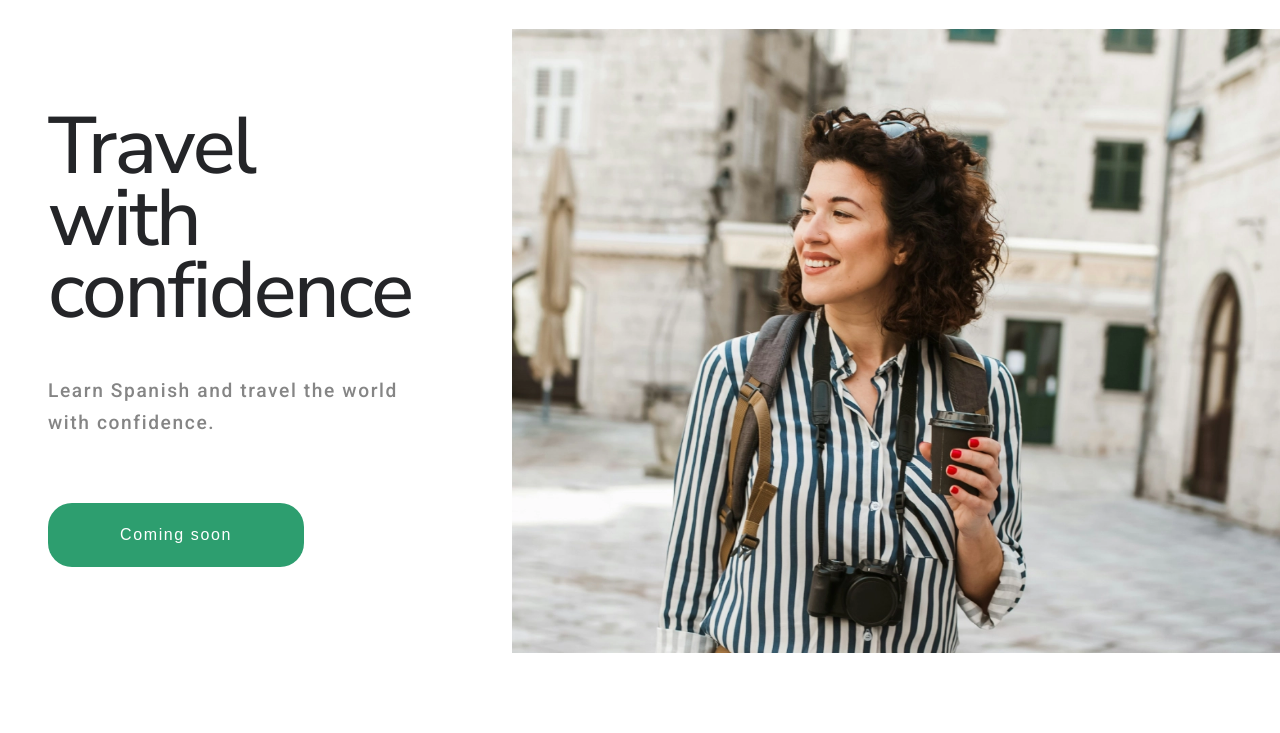
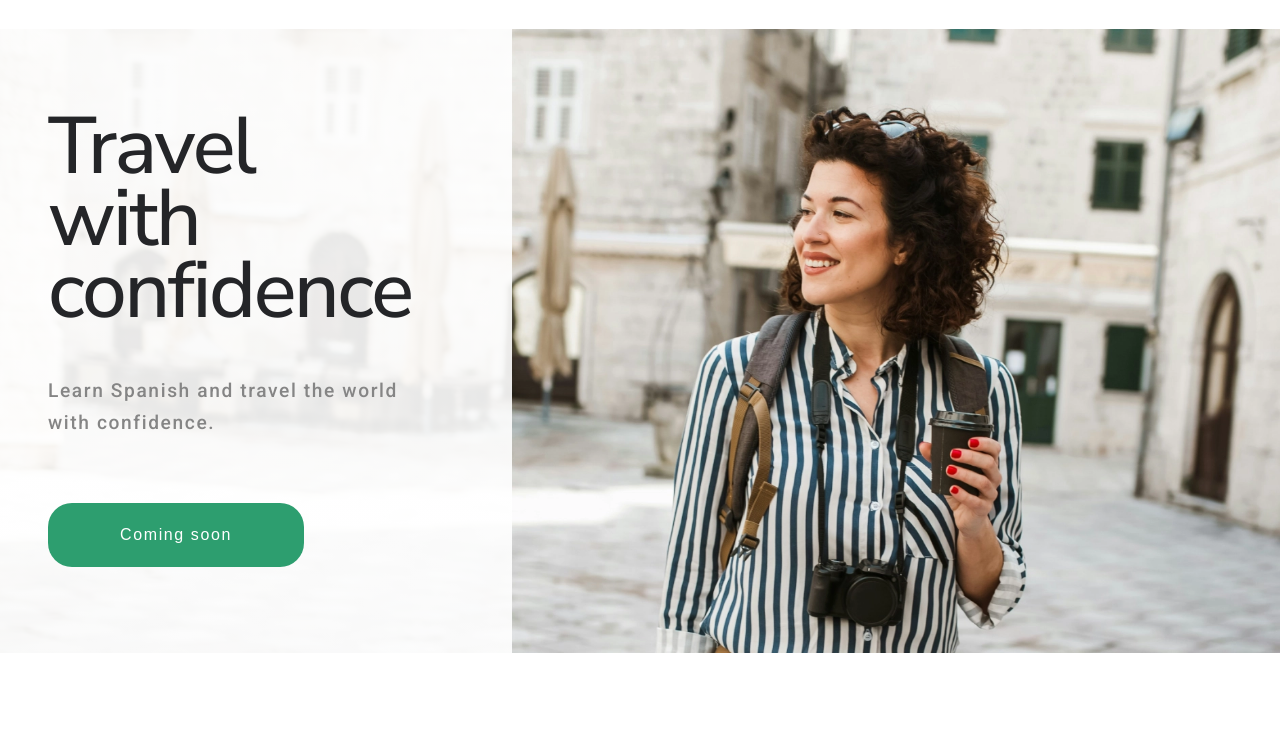
Before and after one commit to lineworkdigital/fluentwise, a plain HTML site: page index.html in a window 1280 px wide. Shown: the part 67-800 px from the top of the page. Drawn offline with nearby package versions, Linux system fonts and the light colour scheme.

Commit message:
Update website

```diff
--- a/css/04_hero.css
+++ b/css/04_hero.css
@@ -47,7 +47,7 @@
     position: absolute;
     width: 40%;
     height: 624px;
-    background: linear-gradient(to right, rgb(255, 255, 255, 1), rgba(255, 255, 255, 1));
+    background: linear-gradient(to right, rgb(255, 255, 255, 0.9), rgba(255, 255, 255, 0.9));
 }
 
 
--- a/index.html
+++ b/index.html
@@ -102,13 +102,13 @@
                         <p>It's no secret that Spanish-speaking countries have amazing scenery. Escape this summer and enjoy endless sunshine.</p>
                     </div>
                 </div> -->
-                <div class="swiper-slide">
+                <!-- <div class="swiper-slide">
                     <img src="img/img_7.webp" alt="Spanish culture">
                     <div class="swiper-text">
                         <h2>Experience a unique culture</h2>
                         <p>Latin culture is one of a kind. From the music, dance, food and soap operas, there is so much to appreciate.</p>
                     </div>
-                </div>
+                </div> -->
             </div>
         </div>
         <div class="swiper-pagination animate from-down"></div>
```
